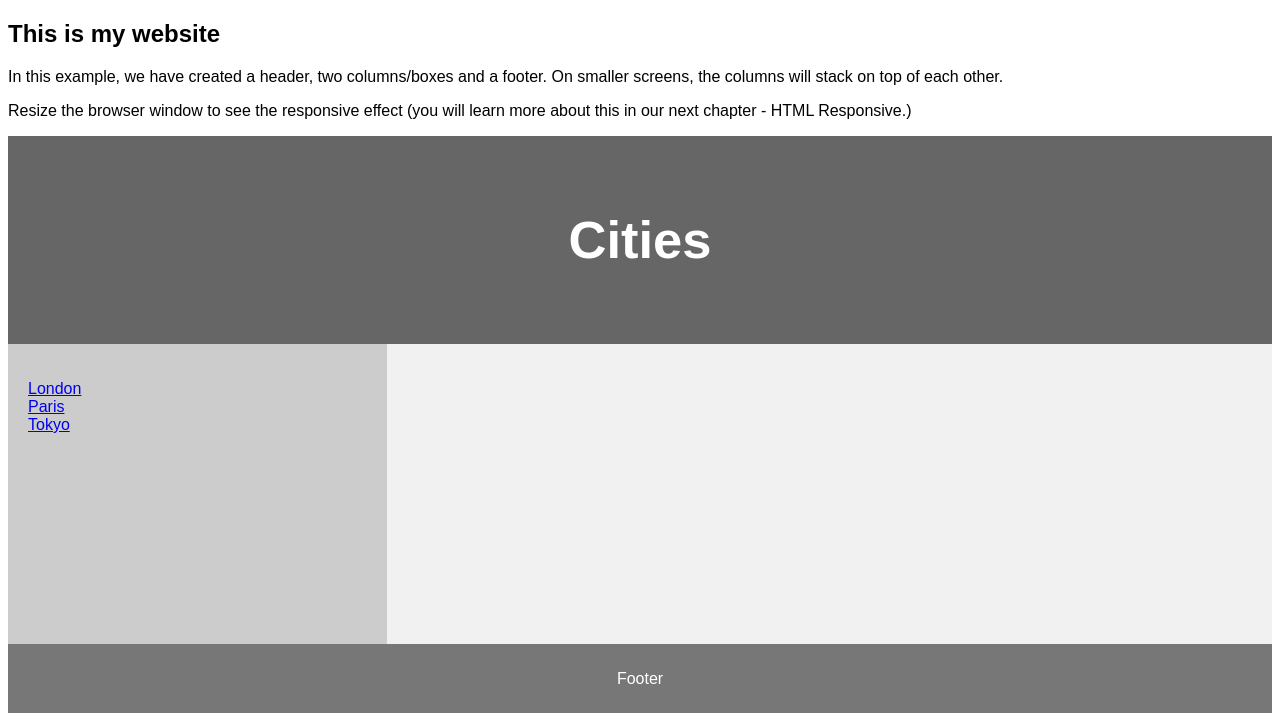
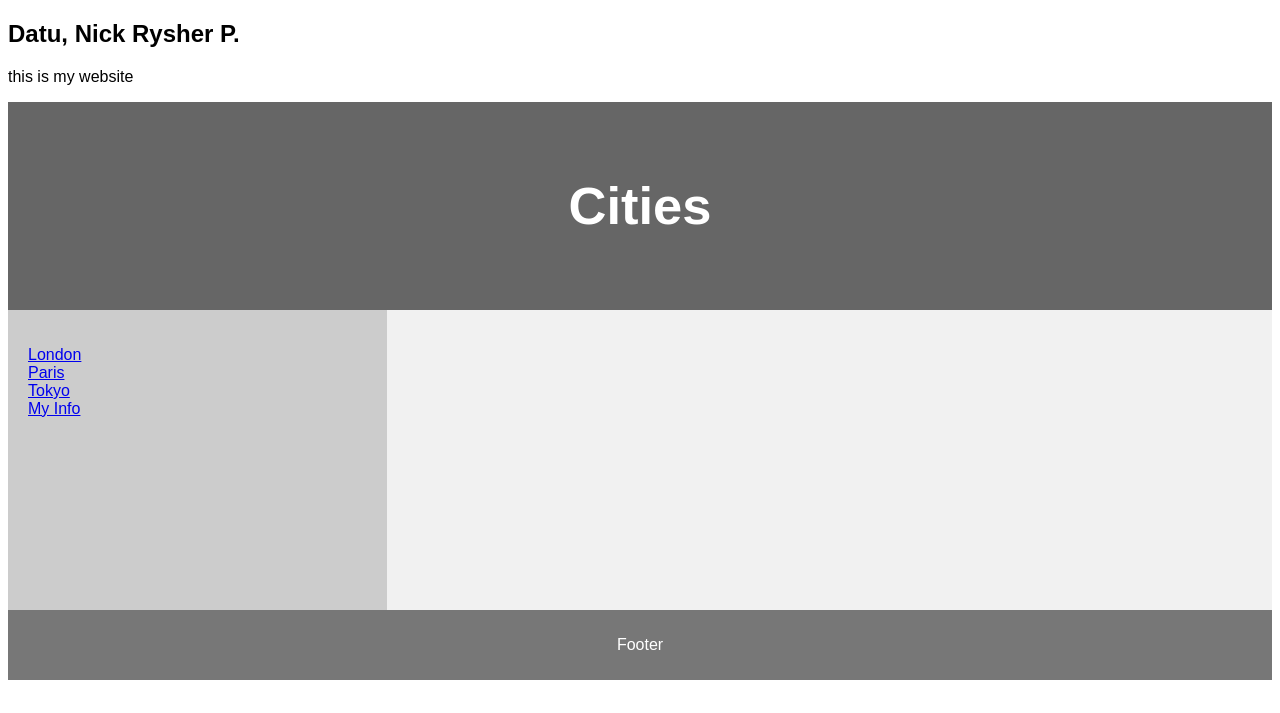
Before and after one commit to JeremiahSimo/ITE400_Section03, a PHP site: page /home.php in a window 1280 px wide. Shown: the top 713 px of the page. Run offline with PHP 8.4, Linux system fonts and the light colour scheme.

Commit message:
ilovehanya

```diff
--- a/home.php
+++ b/home.php
@@ -71,9 +71,8 @@ footer {
 </head>
 <body>
 
-<h2>This is my website</h2>
-<p>In this example, we have created a header, two columns/boxes and a footer. On smaller screens, the columns will stack on top of each other.</p>
-<p>Resize the browser window to see the responsive effect (you will learn more about this in our next chapter - HTML Responsive.)</p>
+<h2>Datu, Nick Rysher P.</h2>
+<p>this is my website</p>
 
 <header>
   <h2>Cities</h2>
@@ -85,6 +84,7 @@ footer {
     <li><a href="home.php?page=london" class="<?php echo ($_GET['page'] ?? '') === 'london'  ? 'active' : ''; ?>">London</a></li>
       <li><a href="home.php?page=paris" class="<?php echo ($_GET['page'] ?? '') === 'paris'  ? 'active' : ''; ?>">Paris</a></li>
       <li><a href="home.php?page=tokyo" class="<?php echo ($_GET['page'] ?? '') === 'tokyo'  ? 'active' : ''; ?>">Tokyo</a></li>
+      <li><a href="home.php?page=info" class="<?php echo ($_GET['page'] ?? '') === 'info'  ? 'active' : ''; ?>">My Info</a></li>
     </ul>
   </nav>
 
@@ -104,6 +104,9 @@ footer {
                         case 'tokyo':
                             include 'tokyo.php';
                             break;
+                            case 'info';
+                                include 'info.php';
+                                break;
 
         }
     }
--- /dev/null
+++ b/info.php
@@ -0,0 +1,4 @@
+<h1>Nick Rysher P. Datu</h1>
+<p>Student in COC</p>
+<p>Address: Carmen</p>
+<p>Gender: Male</p>
```
